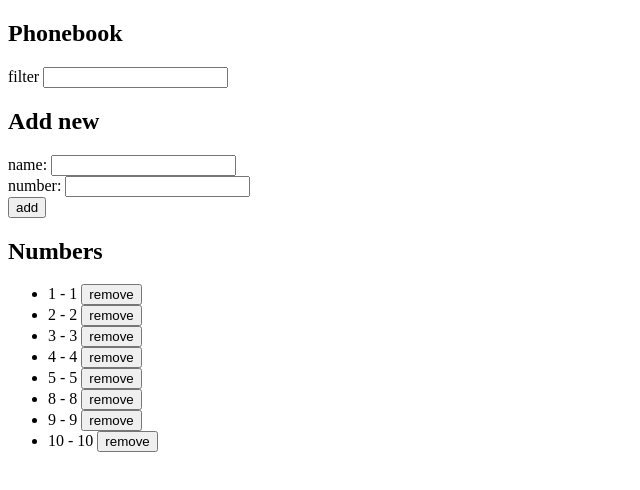
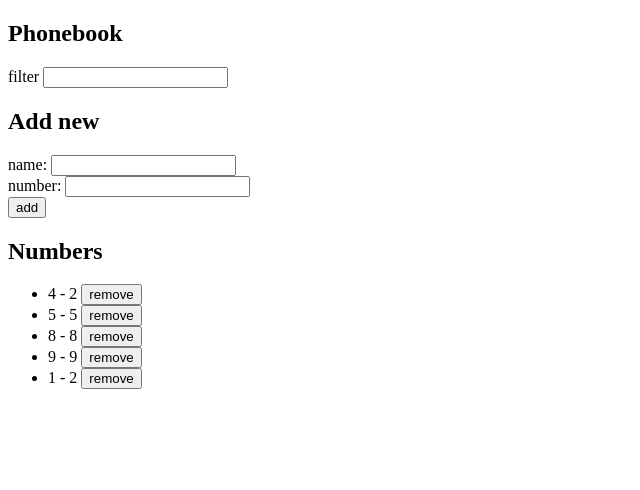
Before and after one commit to jchantrell/fso, a React (Create React App) app in the folder part2/phonebook/: page / in a window 1280 px wide. Shown: the top 490 px of the page, without its empty margins (0-640 px from the left). Built offline with nearby package versions, Linux system fonts and the light colour scheme; data requests are answered from the project's data file.

Commit message:
exercise 2.18

```diff
--- a/part2/phonebook/db.json
+++ b/part2/phonebook/db.json
@@ -1,23 +1,8 @@
 {
   "persons": [
     {
-      "name": "1",
-      "number": "1",
-      "id": 1
-    },
-    {
-      "name": "2",
+      "name": "4",
       "number": "2",
-      "id": 2
-    },
-    {
-      "name": "3",
-      "number": "3",
-      "id": 3
-    },
-    {
-      "name": "4",
-      "number": "4",
       "id": 4
     },
     {
@@ -36,8 +21,8 @@
       "id": 9
     },
     {
-      "name": "10",
-      "number": "10",
+      "name": "1",
+      "number": "2",
       "id": 10
     }
   ]
--- a/part2/phonebook/src/App.js
+++ b/part2/phonebook/src/App.js
@@ -1,6 +1,5 @@
 import { useState, useEffect } from 'react'
 import personsService from './services/persons'
-import axios from 'axios'
 
 const App = () => {
   const [persons, setPersons] = useState([])
@@ -24,11 +23,23 @@ const App = () => {
       number: newNumber
     }
 
-    if (PersonExists(persons, personObject.name) === true){
-      alert(`${personObject.name} already exists.`)
+    if (PersonNameExists(persons, personObject.name) === true){
+      const person = persons.find(p => p.name === personObject.name)
+      if (person.number !== personObject.number){
+        const updatedPersons = [...persons]
+        const toUpdate = persons.indexOf(person)
+
+        if (window.confirm(`Do you want to update ${personObject.name}'s number to ${personObject.number}?`)){
+          personsService
+            .update(person.id, personObject)
+            .then(updatedPersons[toUpdate].number = personObject.number)
+            .then(setPersons(updatedPersons))
+        }
+      }
+      else alert(`${personObject.name} is already in the phone book.`)
     }
+
     else
-
     personsService
       .create(personObject)
       .then(returnedPerson => {
@@ -39,15 +50,15 @@ const App = () => {
   }
 
   const removePerson = (id) => {
-    const copy = [...persons]
+    const updatedPersons = [...persons]
     const person = persons.find(p => p.id === id)
     const toRemove = persons.indexOf(person)
 
     if (window.confirm(`Do you want to remove ${person.name} from the phonebook?`)){
       personsService
         .remove(id)
-        .then(copy.splice(toRemove, 1))
-        .then(setPersons(copy))
+        .then(updatedPersons.splice(toRemove, 1))
+        .then(setPersons(updatedPersons))
         .catch(error => {
           alert(
             `${person.name} was already deleted from server`
@@ -118,7 +129,7 @@ const Filter = (props) => {
   )
 }
 
-const PersonExists = (persons, newName) => {
+const PersonNameExists = (persons, newName) => {
   return persons.some(function(person) {
     return person.name === newName
   })
```
